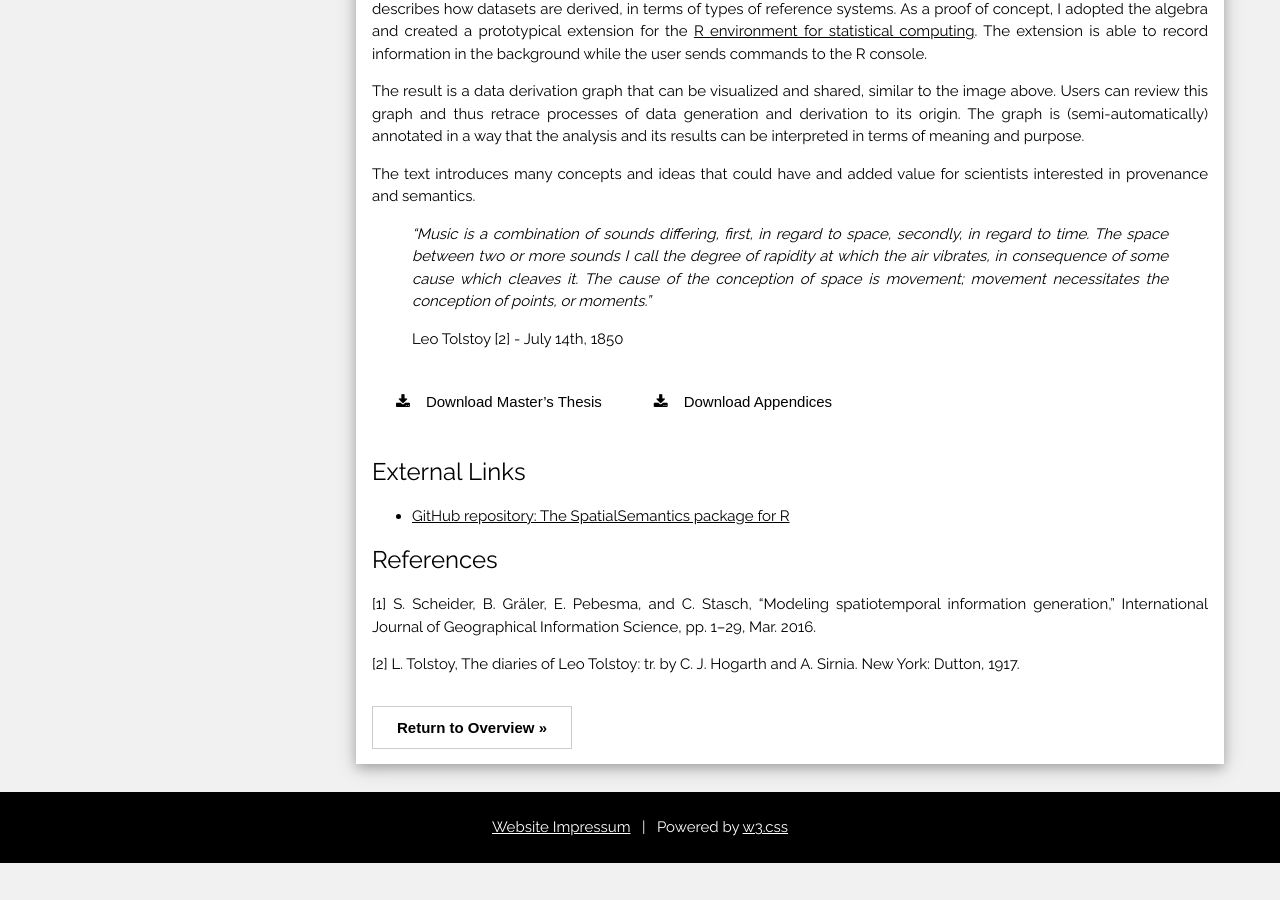
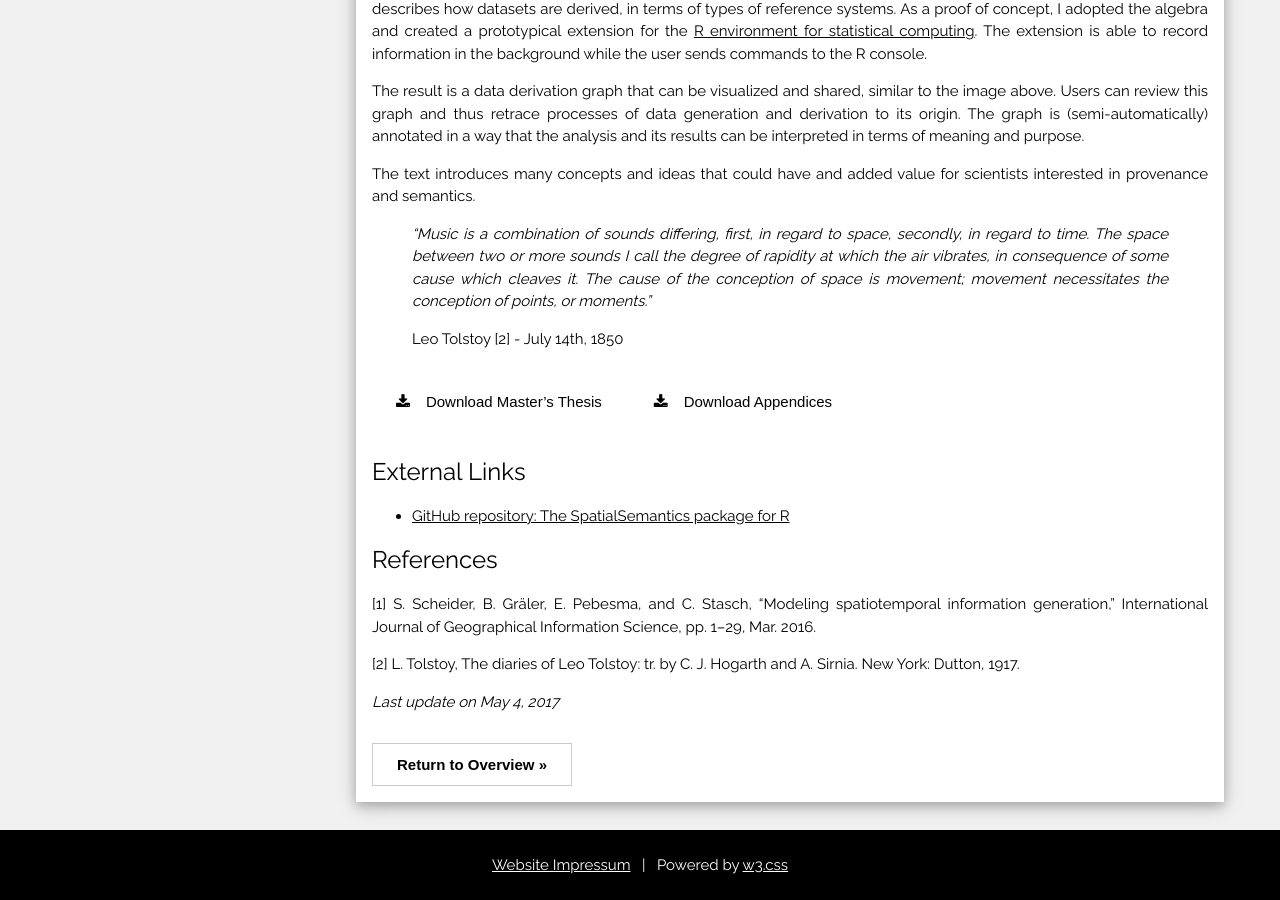
Before and after one commit to MatthiasHinz/MatthiasHinz.github.io, a Jekyll site: the page built from _projects/2016-09-27-masters_thesis.md, in a window 1280 px wide and 900 px high, scrolled down 923 px. Built offline with Jekyll 4.4.1, drawn with Linux system fonts in a browser that asks for light colours; nearby versions of some CDN libraries; comment, search, counter and statistics services are not loaded; before the commit the page ends 1786 px from its top, so only the background shows below that.

Commit message:
Minor change

```diff
--- a/_projects/2016-09-27-masters_thesis.md
+++ b/_projects/2016-09-27-masters_thesis.md
@@ -43,3 +43,5 @@ The text introduces many concepts and ideas that could have and added value for
 [1]	S. Scheider, B. Gräler, E. Pebesma, and C. Stasch, “Modeling spatiotemporal information generation,” International Journal of Geographical Information Science, pp. 1–29, Mar. 2016.
 
 [2]	L. Tolstoy, The diaries of Leo Tolstoy: tr. by C. J. Hogarth and A. Sirnia. New York: Dutton, 1917.
+
+*Last update on May 4, 2017*
```
